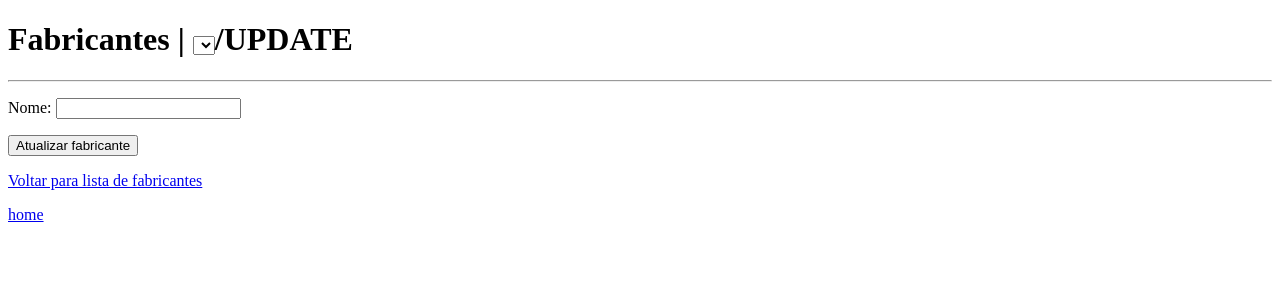
After one commit to guilhermessanto/exemplo-php-crud, a PHP site: page /fabricantes/atualizar.php in a window 1280 px wide. The commit adds this page. Shown: the top 300 px of the page. Run offline with PHP 8.4, Linux system fonts and the light colour scheme; lists and menus that the app fills with data are empty.

Commit message:
criação pagina atualizar

```diff
--- /dev/null
+++ b/fabricantes/atualizar.php
@@ -0,0 +1,27 @@
+
+<!DOCTYPE html>
+<html lang="pt-br">
+<head>
+    <meta charset="UTF-8">
+    <meta http-equiv="X-UA-Compatible" content="IE=edge">
+    <meta name="viewport" content="width=device-width, initial-scale=1.0">
+    <title>Fabricantes - Atualizar</title>
+</head>
+<body>
+    <div class="container">
+        <h1>Fabricantes | <SELECT></SELECT>/UPDATE</h1>
+        <hr>
+        <form action="" method="post">
+            <p>
+                <label for="nome">Nome:</label>
+                <input type="text" name="nome" id="nome">
+            </p>
+            <p>
+                <button type="submit" name="atualizar">Atualizar fabricante</button>
+            </p>
+        </form>
+    </div>
+    <p><a href="listar.php">Voltar para lista de fabricantes</a></p>
+    <p><a href="../index.php">home</a></p>
+</body>
+</html>
--- a/fabricantes/listar.php
+++ b/fabricantes/listar.php
@@ -1,4 +1,5 @@
-<?php require_once "../src/funcoes-fabricantes.php";
+<?php
+require_once "../src/funcoes-fabricantes.php";
 $listaDeFabricantes = lerFabricantes($conexao);
 ?>
 <!DOCTYPE html>
```
